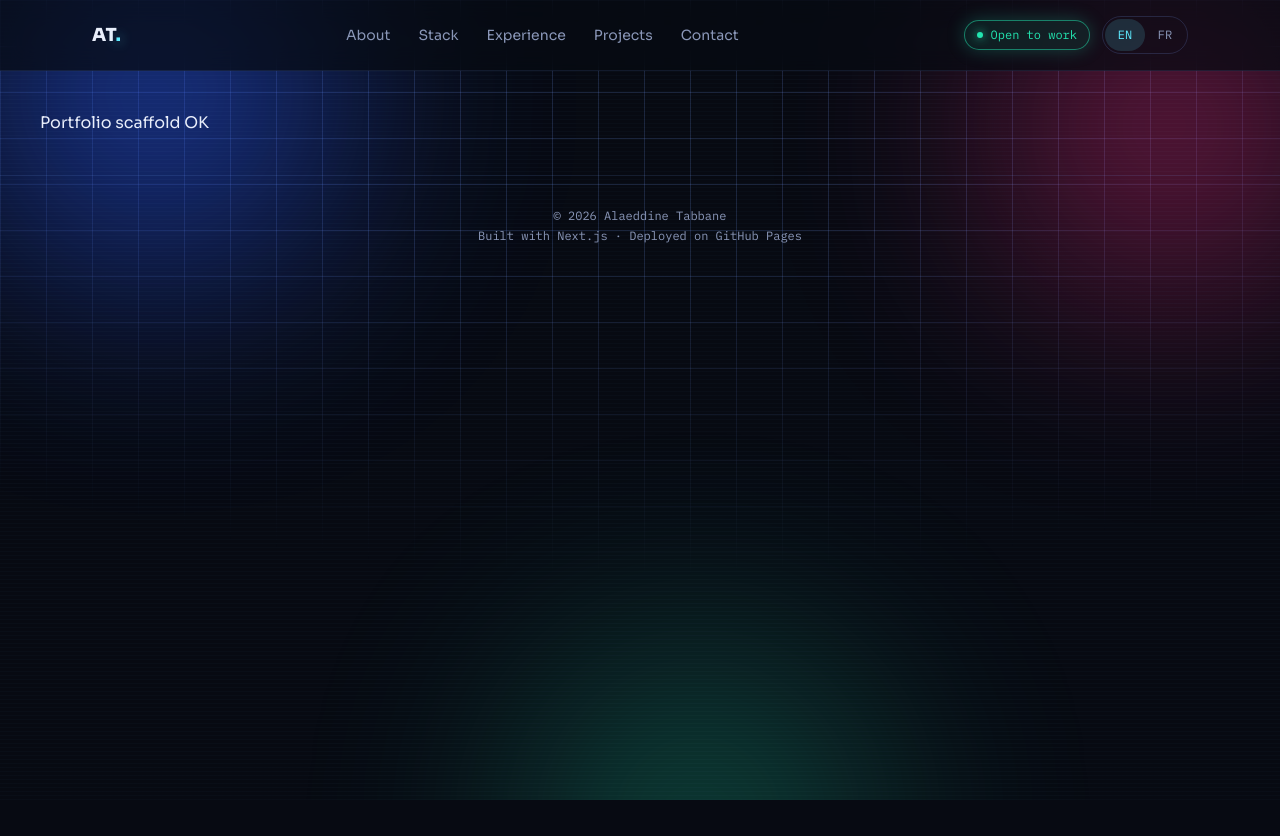
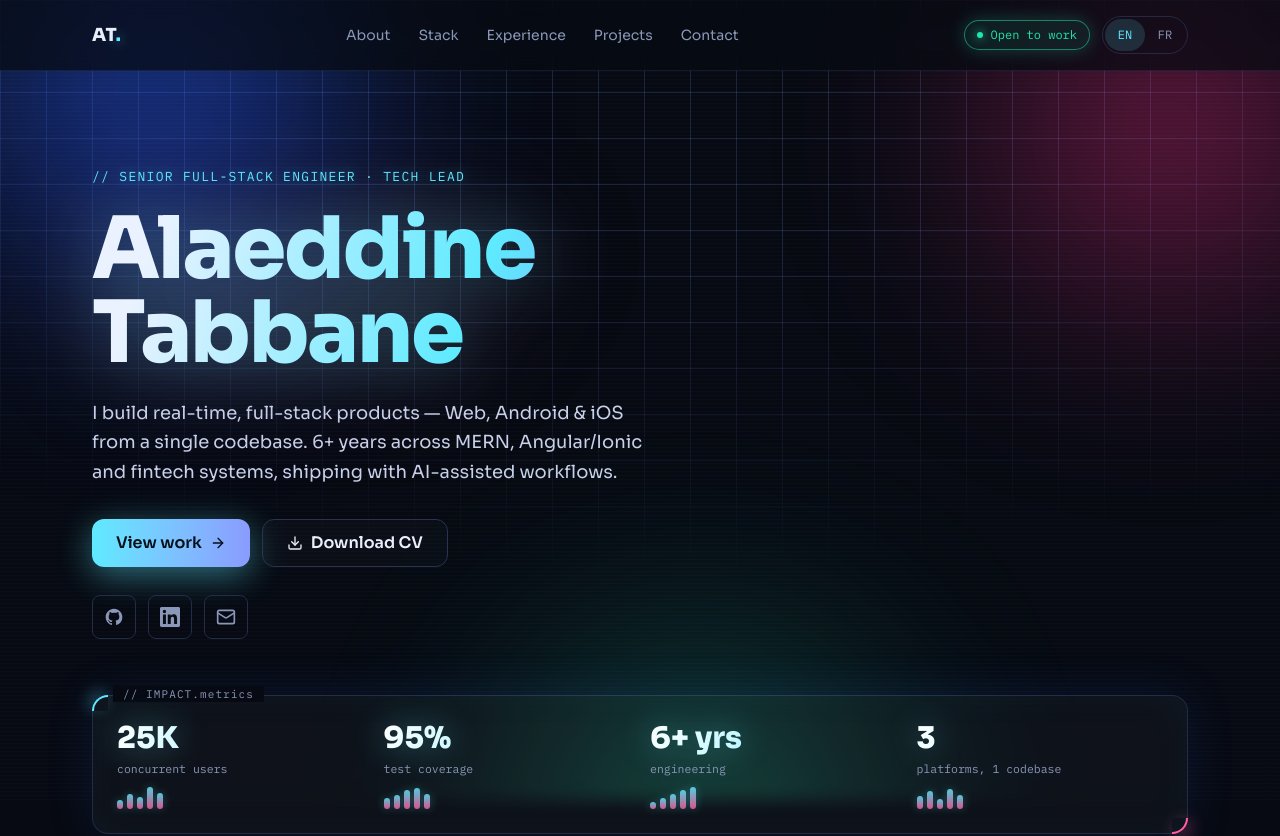
Before and after one commit to AlaeddineTabbane/AlaeddineTabbane.github.io, a Next.js app: page / in a window 1280 px wide. Shown: the top 836 px of the page. Before the commit the page ends 800 px from the top, so only its background shows below. Built offline with nearby package versions, Linux system fonts and the light colour scheme.

Commit message:
feat: Hero section from validated Holo mockup

```diff
--- a/app/page.tsx
+++ b/app/page.tsx
@@ -1,3 +1,9 @@
+import { Hero } from '@/components/sections/Hero';
+
 export default function Home() {
-  return <main style={{ padding: 40 }}>Portfolio scaffold OK</main>;
+  return (
+    <main>
+      <Hero />
+    </main>
+  );
 }
--- /dev/null
+++ b/components/sections/Hero.tsx
@@ -0,0 +1,64 @@
+'use client';
+import Link from 'next/link';
+import { Mail, ArrowRight, Download } from 'lucide-react';
+import { useLang } from '@/lib/i18n/LanguageContext';
+import { HudFrame } from '@/components/HudFrame';
+import { DataBars } from '@/components/DataBars';
+
+const BAR_SETS = [[40,70,55,100,75],[50,65,85,95,70],[30,50,70,85,100],[60,80,45,90,65]];
+
+/* Brand icons not shipped in lucide-react ≥1.x — inline SVGs */
+function GithubIcon({ className }: { className?: string }) {
+  return (
+    <svg viewBox="0 0 24 24" fill="currentColor" className={className} aria-hidden>
+      <path d="M12 2C6.477 2 2 6.484 2 12.017c0 4.425 2.865 8.18 6.839 9.504.5.092.682-.217.682-.483 0-.237-.008-.868-.013-1.703-2.782.605-3.369-1.343-3.369-1.343-.454-1.158-1.11-1.466-1.11-1.466-.908-.62.069-.608.069-.608 1.003.07 1.531 1.032 1.531 1.032.892 1.53 2.341 1.088 2.91.832.092-.647.35-1.088.636-1.338-2.22-.253-4.555-1.113-4.555-4.951 0-1.093.39-1.988 1.029-2.688-.103-.253-.446-1.272.098-2.65 0 0 .84-.27 2.75 1.026A9.564 9.564 0 0112 6.844c.85.004 1.705.115 2.504.337 1.909-1.296 2.747-1.027 2.747-1.027.546 1.379.202 2.398.1 2.651.64.7 1.028 1.595 1.028 2.688 0 3.848-2.339 4.695-4.566 4.943.359.309.678.92.678 1.855 0 1.338-.012 2.419-.012 2.747 0 .268.18.58.688.482A10.019 10.019 0 0022 12.017C22 6.484 17.522 2 12 2z" />
+    </svg>
+  );
+}
+
+function LinkedinIcon({ className }: { className?: string }) {
+  return (
+    <svg viewBox="0 0 24 24" fill="currentColor" className={className} aria-hidden>
+      <path d="M20.447 20.452h-3.554v-5.569c0-1.328-.027-3.037-1.852-3.037-1.853 0-2.136 1.445-2.136 2.939v5.667H9.351V9h3.414v1.561h.046c.477-.9 1.637-1.85 3.37-1.85 3.601 0 4.267 2.37 4.267 5.455v6.286zM5.337 7.433a2.062 2.062 0 01-2.063-2.065 2.064 2.064 0 112.063 2.065zm1.782 13.019H3.555V9h3.564v11.452zM22.225 0H1.771C.792 0 0 .774 0 1.729v20.542C0 23.227.792 24 1.771 24h20.451C23.2 24 24 23.227 24 22.271V1.729C24 .774 23.2 0 22.222 0h.003z" />
+    </svg>
+  );
+}
+
+export function Hero() {
+  const { t, lang } = useLang();
+  const cv = lang === 'fr' ? '/cv/Alaeddine-Tabbane-FR.pdf' : '/cv/Alaeddine-Tabbane-EN.pdf';
+  return (
+    <section className="mx-auto w-full max-w-6xl px-5 pb-12 pt-16 sm:px-7 md:pt-24">
+      <p className="mb-5 font-mono text-[13px] tracking-widest text-cyan" style={{ textShadow: '0 0 14px rgba(94,234,255,.5)' }}>{t.hero.kicker}</p>
+      <h1 className="text-holo font-extrabold leading-[0.98] tracking-tight" style={{ fontSize: 'clamp(44px,8vw,86px)' }}>Alaeddine<br />Tabbane</h1>
+      <p className="mt-6 max-w-xl text-lg leading-relaxed text-[#c8d1ea]">{t.hero.tagline}</p>
+
+      <div className="mt-8 flex flex-col gap-3 sm:flex-row sm:flex-wrap">
+        <Link href="/#projects" className="inline-flex min-h-[48px] items-center justify-center gap-2 rounded-xl bg-gradient-to-r from-cyan to-bluey px-6 font-semibold text-[#04101a]" style={{ boxShadow: '0 8px 34px rgba(94,234,255,.45)' }}>
+          {t.hero.viewWork} <ArrowRight className="h-4 w-4" />
+        </Link>
+        <a href={cv} download className="inline-flex min-h-[48px] items-center justify-center gap-2 rounded-xl border border-[#2a3354] bg-white/[0.02] px-6 font-semibold text-ink hover:border-cyan hover:text-cyan">
+          <Download className="h-4 w-4" /> {t.hero.downloadCv}
+        </a>
+      </div>
+
+      <div className="mt-7 flex gap-3">
+        <a href="https://github.com/AlaeddineTabbane" target="_blank" rel="noopener noreferrer" aria-label="GitHub" className="flex h-11 w-11 items-center justify-center rounded-lg border border-[#232c49] text-mut transition hover:border-cyan hover:text-cyan"><GithubIcon className="h-5 w-5" /></a>
+        <a href="https://www.linkedin.com/in/alaeddine-tabbane/" target="_blank" rel="noopener noreferrer" aria-label="LinkedIn" className="flex h-11 w-11 items-center justify-center rounded-lg border border-[#232c49] text-mut transition hover:border-cyan hover:text-cyan"><LinkedinIcon className="h-5 w-5" /></a>
+        <a href={`mailto:${t.contact.email}`} aria-label="Email" className="flex h-11 w-11 items-center justify-center rounded-lg border border-[#232c49] text-mut transition hover:border-cyan hover:text-cyan"><Mail className="h-5 w-5" /></a>
+      </div>
+
+      <HudFrame label="// IMPACT.metrics" className="mt-14">
+        <div className="grid grid-cols-2 gap-5 md:grid-cols-4">
+          {t.hero.metrics.map((m, i) => (
+            <div key={m.label}>
+              <div className="text-3xl font-extrabold" style={{ background: 'linear-gradient(120deg,#fff,var(--cyan))', WebkitBackgroundClip: 'text', backgroundClip: 'text', color: 'transparent', filter: 'drop-shadow(0 0 16px rgba(94,234,255,.4))' }}>{m.value}</div>
+              <div className="mt-1 font-mono text-[11.5px] text-mut">{m.label}</div>
+              <DataBars heights={BAR_SETS[i]} />
+            </div>
+          ))}
+        </div>
+      </HudFrame>
+    </section>
+  );
+}
```
